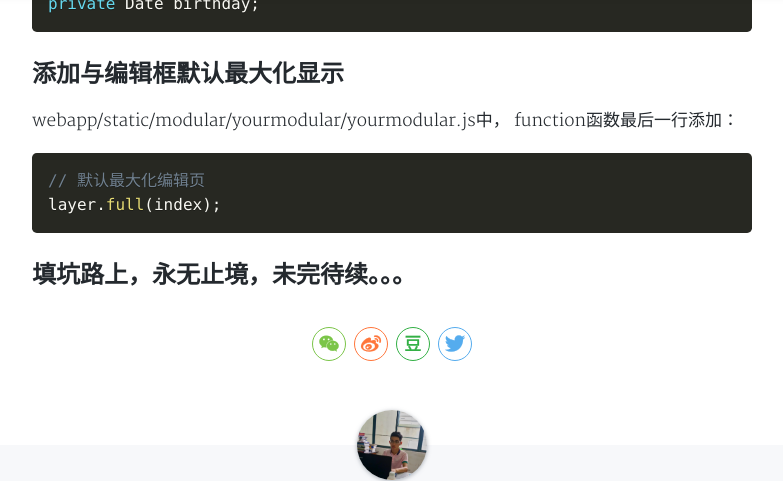
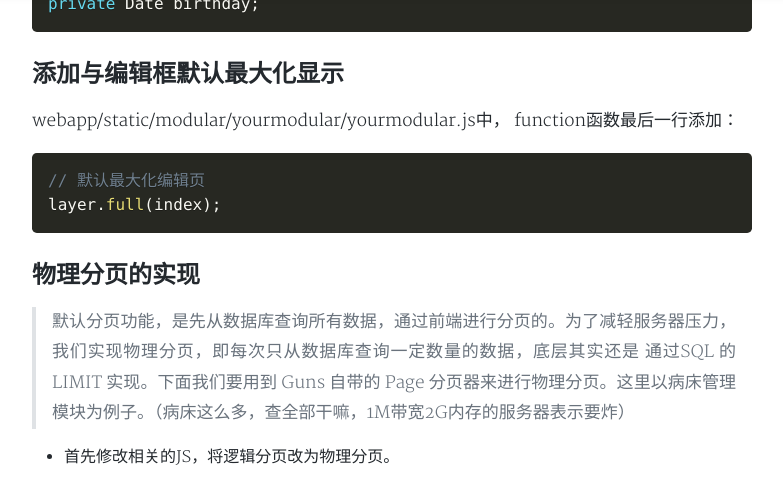
Before and after one commit to Coder-Leon/Coder-Leon.github.io, a Jekyll site: the page built from _posts/2018-06-21-guns_tips.md, in a window 1280 px wide and 1400 px high, scrolled down 8160 px. Shown: the top 481 px of the window, without its empty margins (248-1031 px from the left). Built offline with Jekyll 4.4.1, drawn with Linux system fonts in a browser that asks for light colours; nearby versions of some CDN libraries; comment, search, counter and statistics services are not loaded; a style sheet for code colours, icons or effects is not loaded; some of the changed text lies outside the part shown; grey boxes are pictures that could not be loaded.

Commit message:
update guns_tips

````diff
--- a/_posts/2018-06-21-guns_tips.md
+++ b/_posts/2018-06-21-guns_tips.md
@@ -140,4 +140,29 @@
 layer.full(index);
 ```
 
-## 填坑路上，永无止境，未完待续。。。
+## 物理分页的实现
+
+> 默认分页功能，是先从数据库查询所有数据，通过前端进行分页的。为了减轻服务器压力，我们实现物理分页，即每次只从数据库查询一定数量的数据，底层其实还是 通过SQL 的 LIMIT 实现。下面我们要用到 Guns 自带的 Page 分页器来进行物理分页。这里以病床管理模块为例子。（病床这么多，查全部干嘛，1M带宽2G内存的服务器表示要炸）
+
+- 首先修改相关的JS，将逻辑分页改为物理分页。
+
+![](http://oyzvmt76c.bkt.clouddn.com/guns15.png)
+
+- 然后修改 Controller，添加 Page 对象，将 page 对象传入 Service 层，所有还要继续修改后面的 Service 代码和 Mapper 接口。
+
+![](http://oyzvmt76c.bkt.clouddn.com/guns16.png)
+
+修改 Service 接口
+
+![](http://oyzvmt76c.bkt.clouddn.com/guns17.png)
+
+修改实现类
+
+![](http://oyzvmt76c.bkt.clouddn.com/guns18.png)
+
+修改 Mapper 接口，传入参数 page 和 page 对象
+
+![](http://oyzvmt76c.bkt.clouddn.com/guns19.png)
+
+
+Mapper 映射文件中的 SQL 语句不用再做修改，当mybatis执行此方法的时候，会被mybatis-plus的分页插件自动拦截到，并且把分页查询的结果返回到这个 Page 对象中!
````
